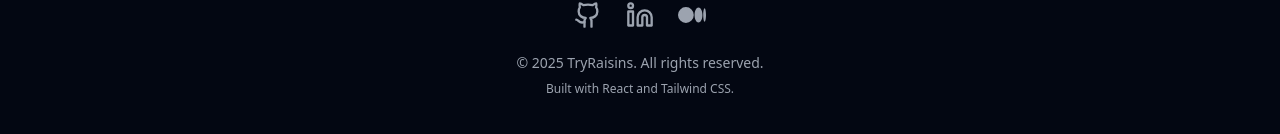
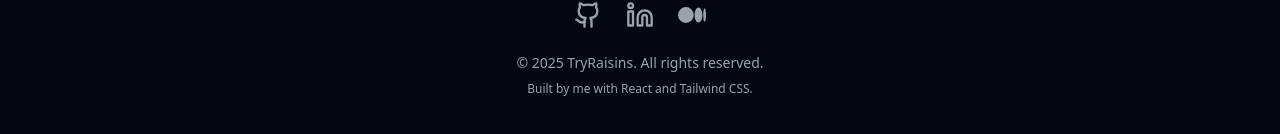
Before and after one commit to tryraisins/tryraisins.github.io, a React (Create React App) app: page / in a window 1280 px wide. Shown: the part 5238-5372 px from the top of the page. Built offline with nearby package versions, Linux system fonts and the light colour scheme.

Commit message:
added fade in animation on elements 1

```diff
--- a/src/components/footer.tsx
+++ b/src/components/footer.tsx
@@ -53,7 +53,7 @@ const Footer: React.FC = () => {
           &copy; {new Date().getFullYear()} TryRaisins. All rights reserved.
         </p>
         <p className="text-xs mt-2">
-          Built with React and Tailwind CSS.
+          Built by me with React and Tailwind CSS.
         </p>
       </div>
     </footer>
```
